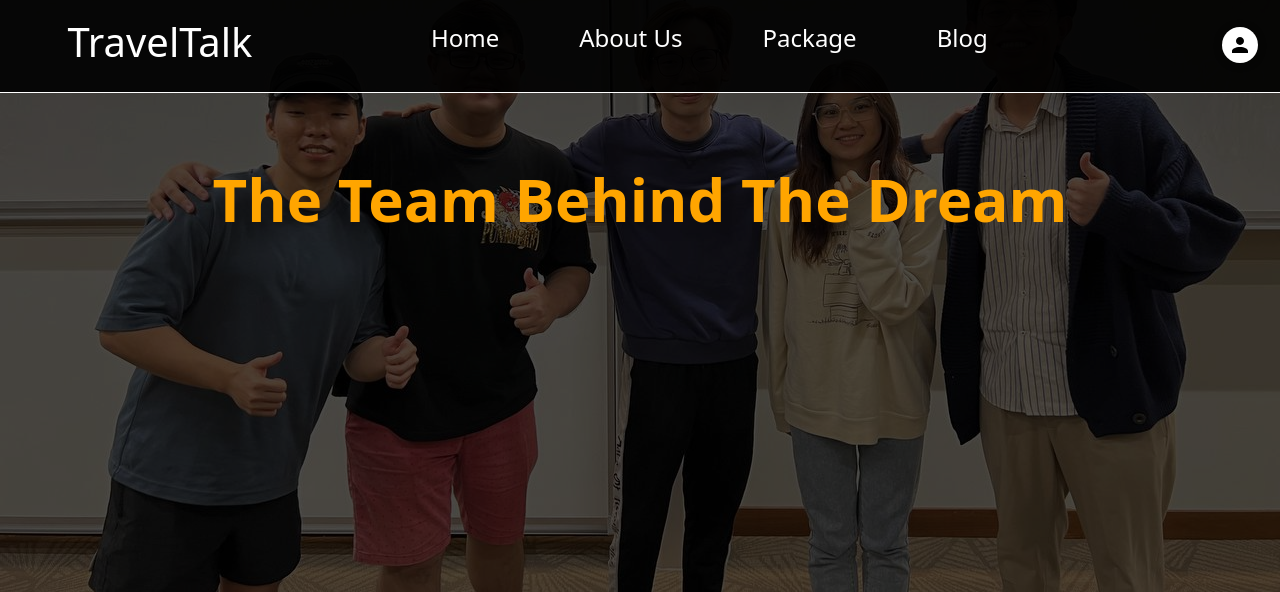
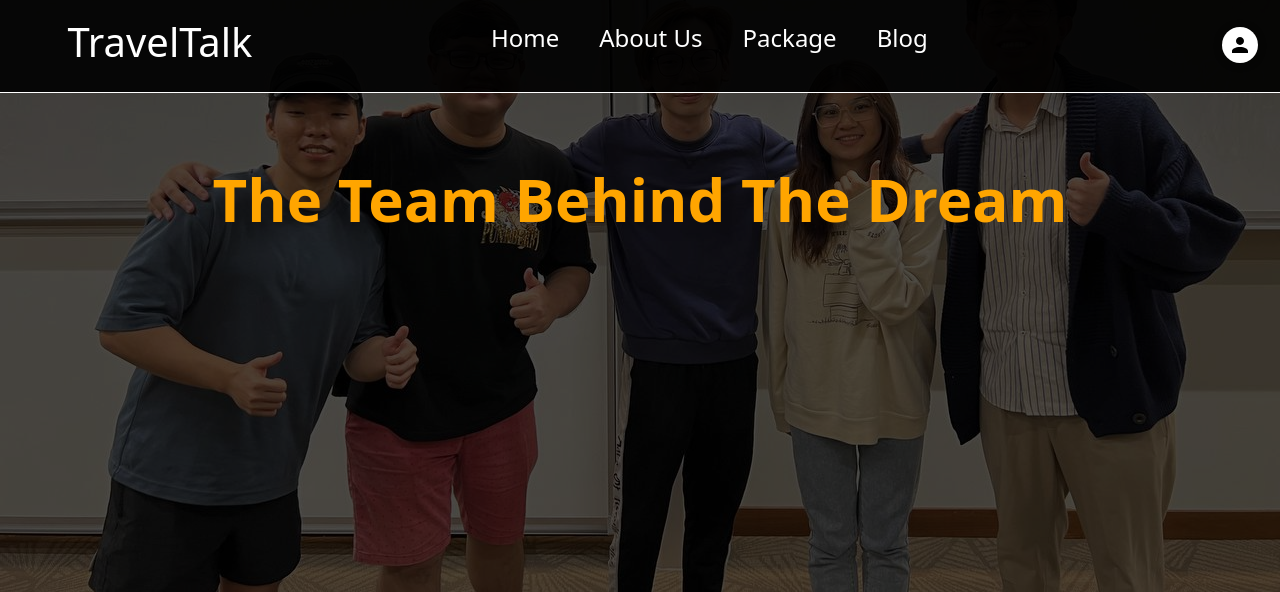
Before and after one commit to elz-ming/WebSys, a PHP site: page /about.php in a window 1280 px wide. Shown: the top 592 px of the page. Run offline with PHP 8.4, Linux system fonts and the light colour scheme; data that the repository does not hold is empty.

Commit message:
fix: resize padding for nav bar

```diff
--- a/src/asset/css/main.css
+++ b/src/asset/css/main.css
@@ -88,7 +88,7 @@ body {
 .header-nav li {
   display: flex;
   align-items: center;
-  padding: 0 30px;
+  padding: 0 10px;
   height: 60px;
   /* Example height, adjust as needed */
 }
```
